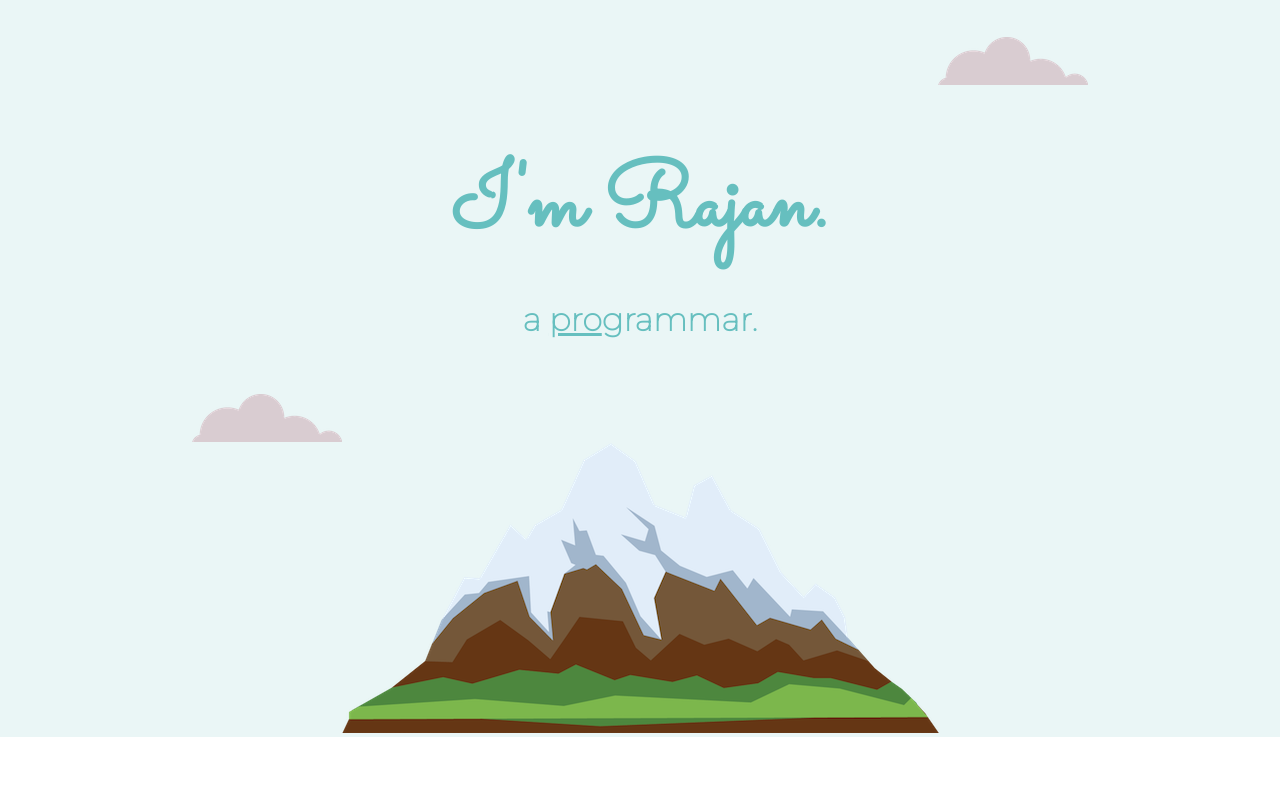
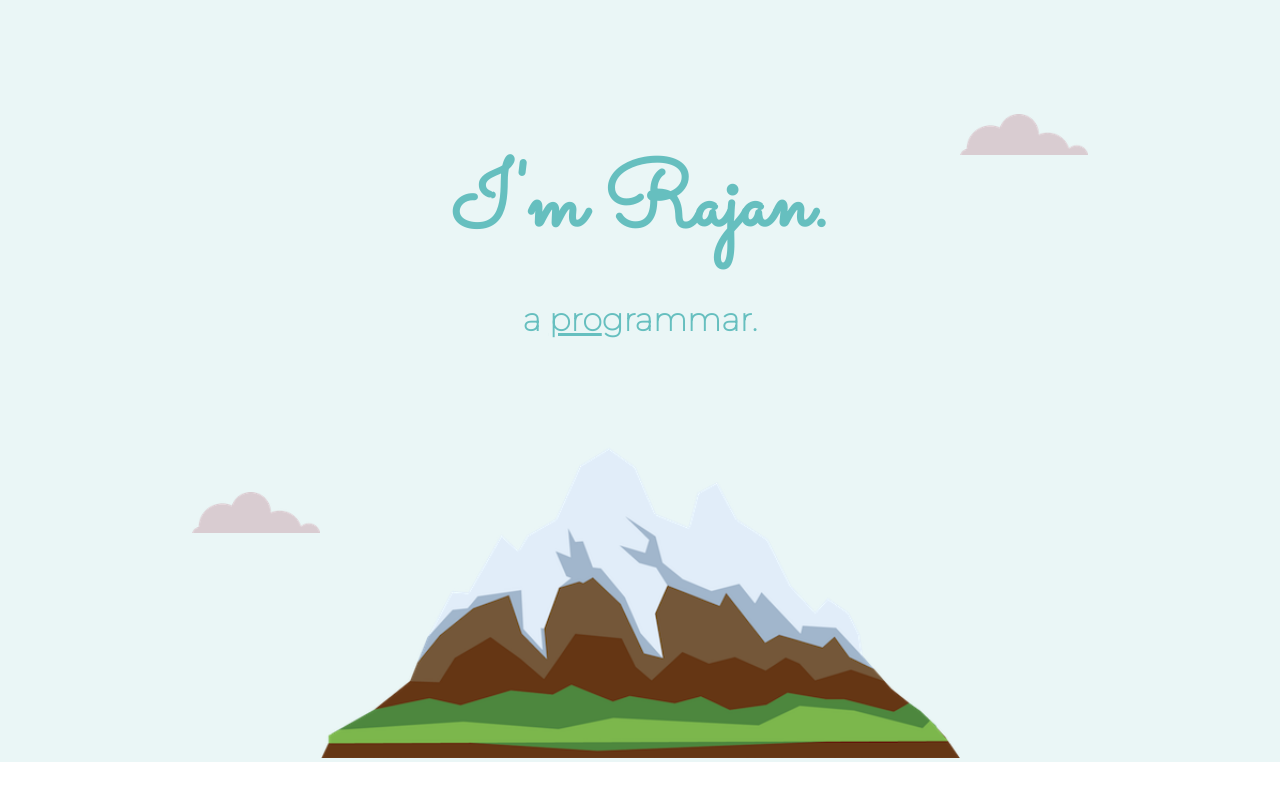
Before and after one commit to gupta-rajan/CSS_mysite, a plain HTML site: page index.html in a window 1280 px wide. Shown: the top 800 px of the page. Drawn offline with Linux system fonts and the light colour scheme.

Commit message:
update css

```diff
--- a/css/styles.css
+++ b/css/styles.css
@@ -80,14 +80,20 @@ a:hover{
 
 .top-cloud{
     position: absolute;
-    top: 5%;
+    top: 15%;
     right: 15%;
+    width: 10%;
 }
 
 .bottom-cloud{
     position: absolute;
     left:15%;
-    bottom:40%;
+    bottom:30%;
+    width: 10%;
+}
+
+.big-mountain {
+    width: 50%;
 }
 
 .skill-row{
--- a/index.html
+++ b/index.html
@@ -17,7 +17,7 @@
         <h1>I'm Rajan.</h1>
         <h2>a <span class="pro">pro</span>grammar.</h2>
         <img class="bottom-cloud" src="images/cloud.png" alt="cloud-img">
-        <img src="images/mountain.png" alt="mountain-img">
+        <img class="big-mountain" src="images/mountain.png" alt="mountain-img">
     </div>
 
     <div class="middle-container">
```
